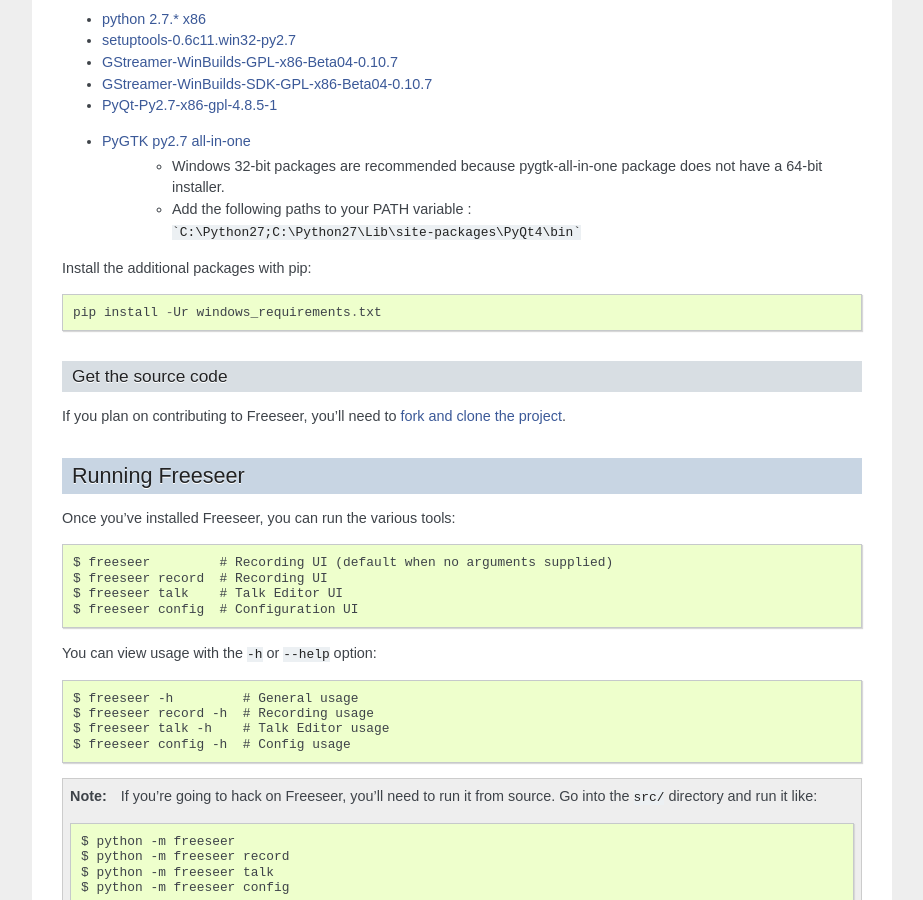
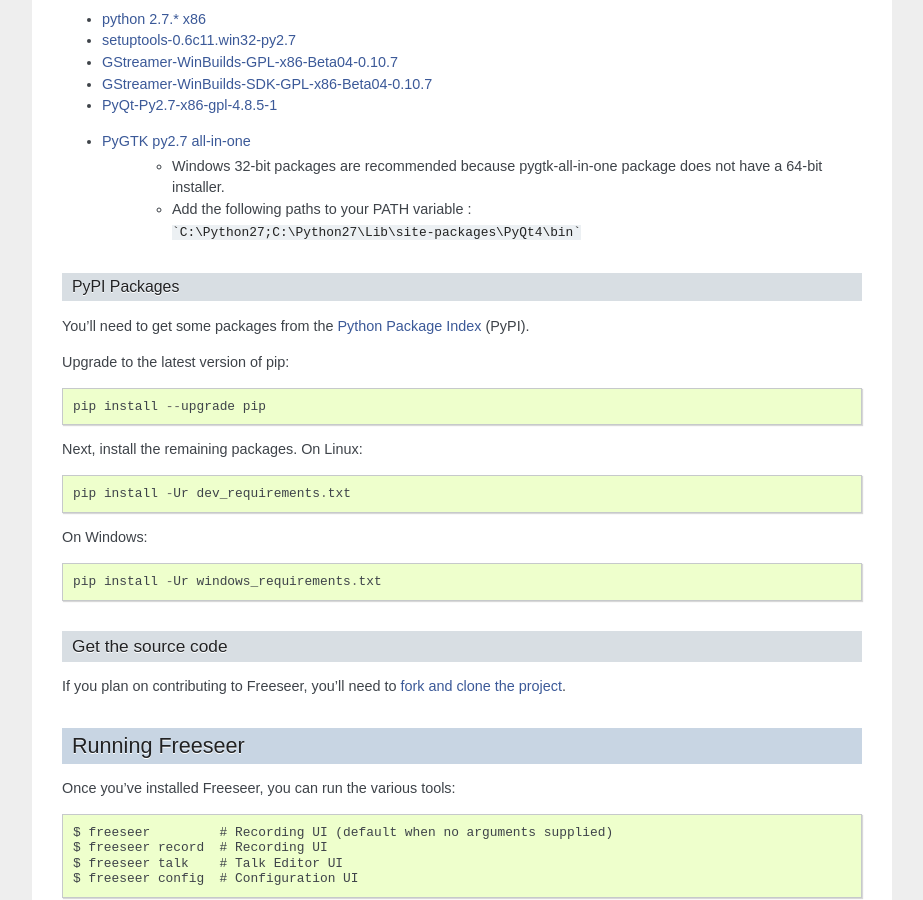
Before and after one commit to Freeseer/freeseer, a Sphinx documentation site: the page built from source/quick-start.rst, in a window 1280 px wide and 900 px high, scrolled down 1831 px. Shown: the whole window, without its empty margins (198-1121 px from the left). Built offline with Sphinx 7.4.7, drawn with Linux system fonts in a browser that asks for light colours.

Commit message:
Add specific section for pip installs

````diff
--- a/source/quick-start.rst
+++ b/source/quick-start.rst
@@ -100,7 +100,20 @@ Windows
     * Windows 32-bit packages are recommended because pygtk-all-in-one package does not have a 64-bit installer.
     * Add the following paths to your PATH variable : ```C:\Python27;C:\Python27\Lib\site-packages\PyQt4\bin```
 
-Install the additional packages with pip::
+PyPI Packages
+^^^^^^^^^^^^^
+
+You'll need to get some packages from the `Python Package Index <https://pypi.python.org/pypi>`_ (PyPI).
+
+Upgrade to the latest version of pip::
+
+    pip install --upgrade pip
+
+Next, install the remaining packages. On Linux::
+
+    pip install -Ur dev_requirements.txt
+
+On Windows::
 
     pip install -Ur windows_requirements.txt
 
````
